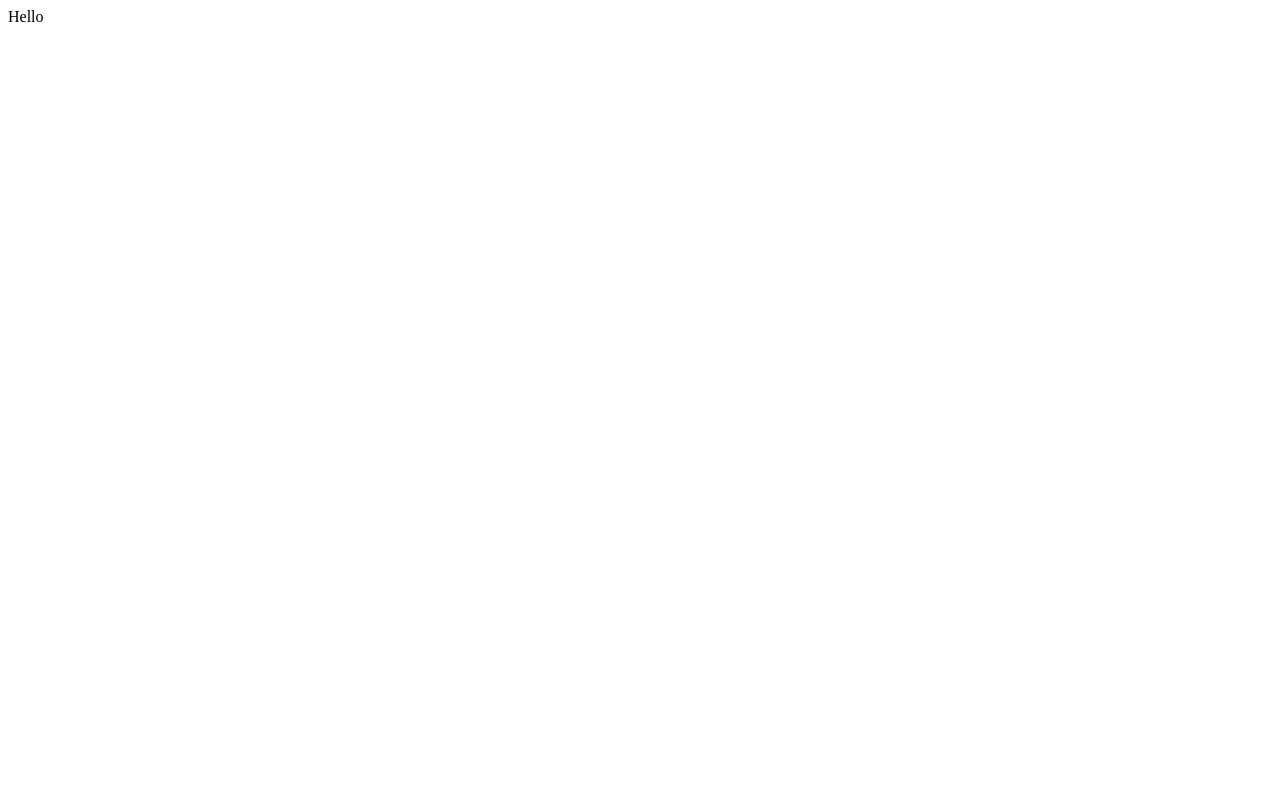
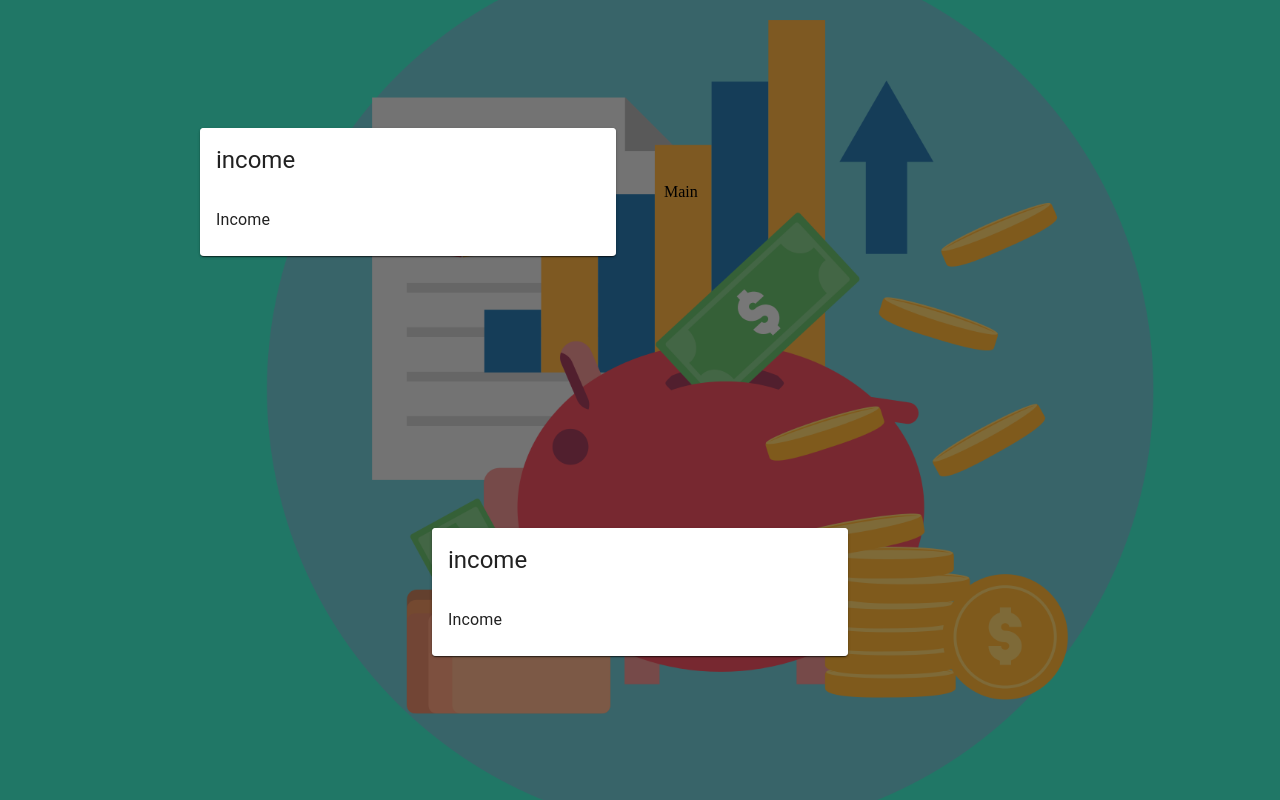
Before and after one commit to Roshith93/expense-app-voice, a React (Create React App) app: page / in a window 1280 px wide. Built offline with nearby package versions, Linux system fonts and the light colour scheme.

Commit message:
Added Details component and its styles

```diff
--- a/src/App.js
+++ b/src/App.js
@@ -1,9 +1,35 @@
 import React from 'react'
+import { Grid, Paper } from '@material-ui/core'
+
+import { Details } from './components'
+import useAppStyles from './styles'
 
 const App = () => {
+  const classes = useAppStyles()
   return (
     <div>
-     Hello
+      <Grid
+        className={classes.grid}
+        container
+        spacing={2}
+        alignItems='center'
+        justify='center'
+        style={{ height: '100vh' }}
+      >
+        <Grid item xs={12} sm={4}>
+          <Paper>
+            <Details />
+          </Paper>
+        </Grid>
+        <Grid item xs={12} sm={4}>
+          Main
+        </Grid>
+        <Grid item xs={12} sm={4}>
+          <Paper>
+            <Details />
+          </Paper>
+        </Grid>
+      </Grid>
     </div>
   )
 }
--- /dev/null
+++ b/src/components/Details/Details.js
@@ -0,0 +1,17 @@
+import React from 'react'
+import { Card, CardContent, CardHeader, Typography } from '@material-ui/core'
+import { Doughnut } from 'react-chartjs-2'
+
+import useDetailsStyle from './styles'
+
+export const Details = () => {
+ const classes = useDetailsStyle()
+  return (
+    <Card className={classes.income}>
+      <CardHeader title='income' />
+      <CardContent>
+        <Typography component='h3'>Income</Typography>
+      </CardContent>
+    </Card>
+  )
+}
--- /dev/null
+++ b/src/components/Details/styles/index.js
@@ -0,0 +1,10 @@
+import { makeStyles } from '@material-ui/core/styles'
+
+export default makeStyles(() => ({
+  income: {
+    borderBottom: '10px sloid rgba(0,255,0, 0.5)',
+  },
+  expense: {
+    borderBottom: '10px sloid rgba(255,0,0, 0.5)',
+  },
+}))
--- /dev/null
+++ b/src/components/index.js
@@ -0,0 +1 @@
+export { Details } from './Details/Details'
--- /dev/null
+++ b/src/index.css
@@ -0,0 +1,11 @@
+#root,
+body,
+html {
+ margin: 0;
+ height: 100%;
+}
+
+body {
+ background: linear-gradient(rgb(0, 0, 0, 0.5), rgb(0, 0, 0, 0.5)),  url('./assets/money.png');
+ background-size: cover
+}
--- a/src/index.js
+++ b/src/index.js
@@ -1,5 +1,6 @@
 import React from 'react';
-import ReactDOM from 'react-dom'
+import ReactDOM from 'react-dom';
 import App from './App'
+import './index.css';
 
 ReactDOM.render(<App />, document.getElementById('root'))
--- /dev/null
+++ b/src/styles.js
@@ -0,0 +1,30 @@
+import { makeStyles } from '@material-ui/core/styles';
+
+export default makeStyles((theme) => ({
+  desktop: {
+    [theme.breakpoints.up('sm')]: {
+      display: 'none',
+    },
+  },
+  mobile: {
+    [theme.breakpoints.down('sm')]: {
+      display: 'none',
+    },
+  },
+  main: {
+    [theme.breakpoints.up('sm')]: {
+      paddingBottom: '5%',
+    },
+  },
+  last: {
+    [theme.breakpoints.down('sm')]: {
+      marginBottom: theme.spacing(3),
+      paddingBottom: '200px',
+    },
+  },
+  grid: {
+    '& > *': {
+      margin: theme.spacing(2),
+    },
+  },
+}));
```
Also changed, not shown: src/assets/money.png (added). Lines whose indentation alone changed are shown as unchanged.
